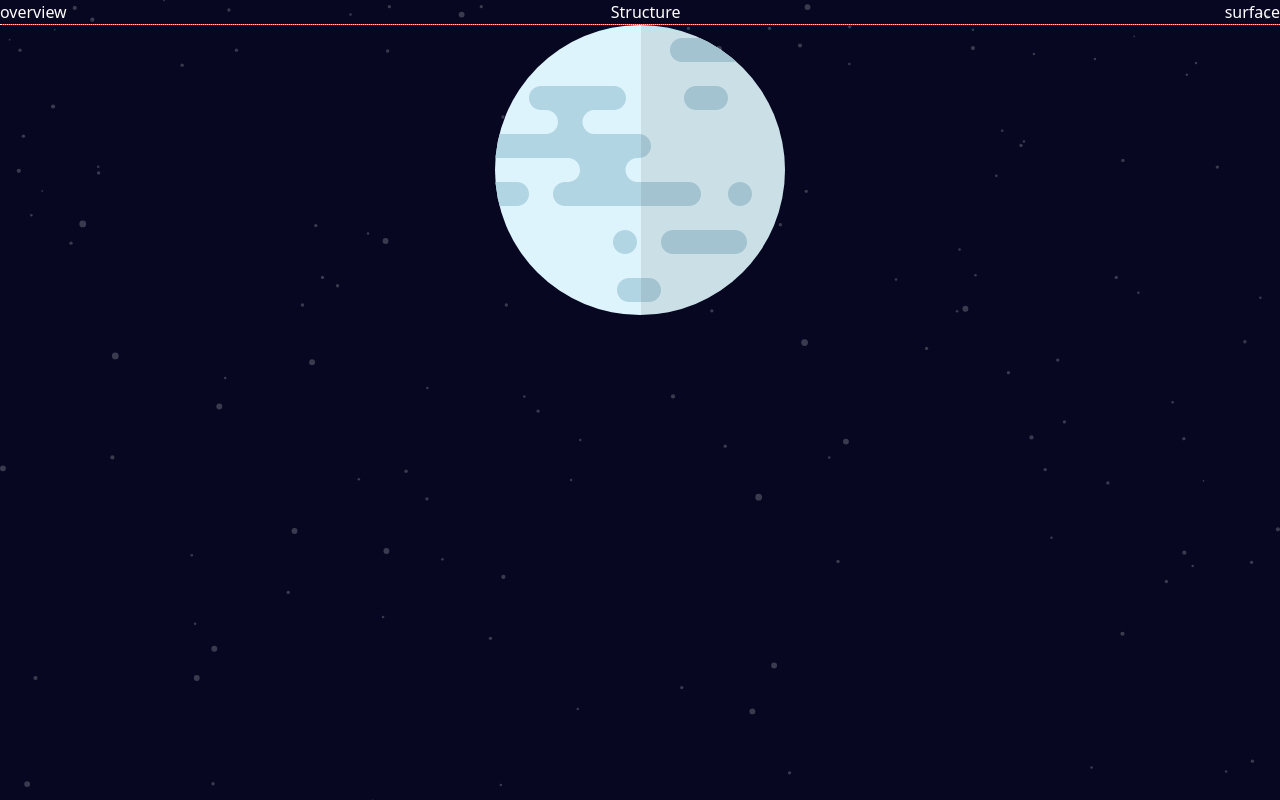
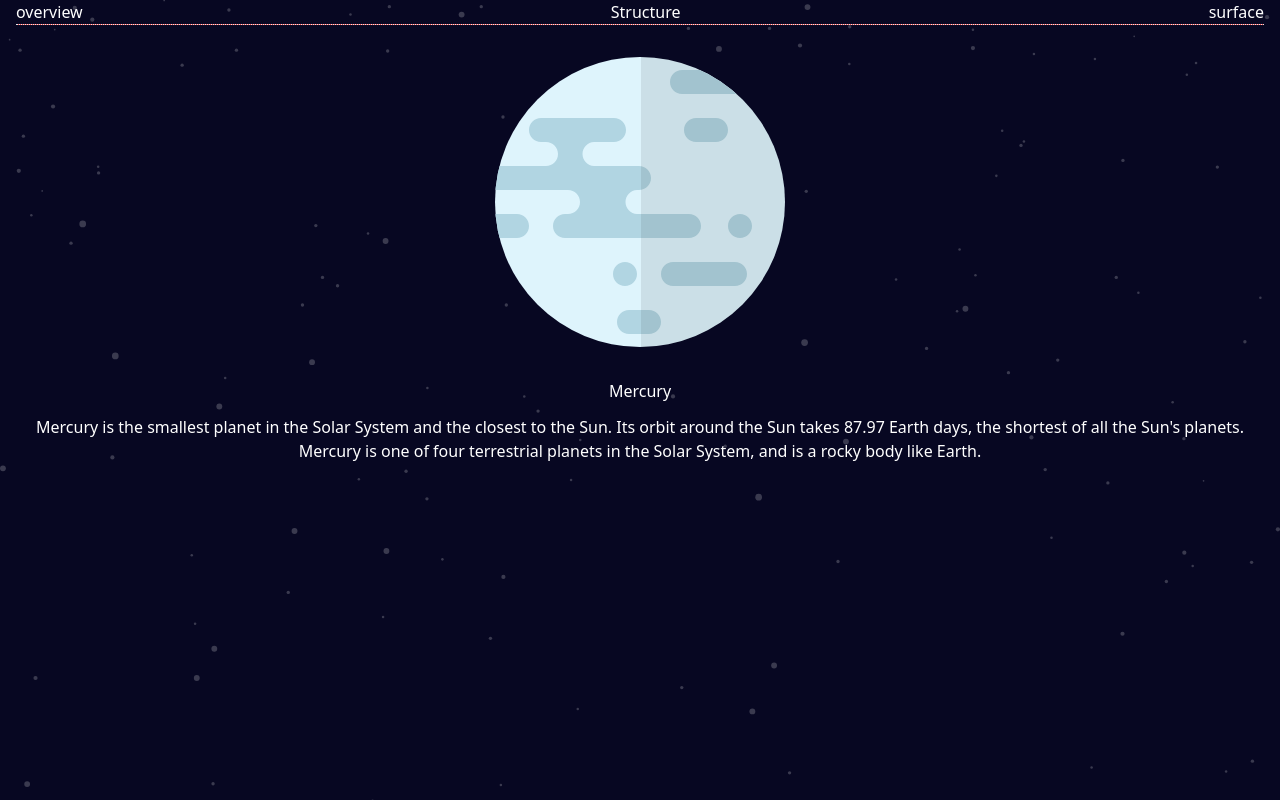
Before and after one commit to sphnikola/planet-fact-site, a React (Vite) app: page / in a window 1280 px wide. Built offline with nearby package versions, Linux system fonts and the light colour scheme.

Commit message:
Add overview content

```diff
--- a/src/App.jsx
+++ b/src/App.jsx
@@ -1,8 +1,10 @@
+import data from "./data/data.json";
 import mercury_img from "./assets/planet-mercury.svg";
 function App() {
+  console.log(data[0].name);
   return (
     <>
-      <main className="grid">
+      <main className="grid px-4 gap-y-8">
         <section className="text-white">
           <nav>
             <ul className="flex justify-between gap-x-4">
@@ -28,6 +30,10 @@ function App() {
         <section className="place-self-center ">
           <img src={mercury_img} />
         </section>
+        <section className="text-white text-center">
+          <h2 className="mb-3">{data[0].name}</h2>
+          <p>{data[0].overview.content}</p>
+        </section>
       </main>
     </>
   );
```
